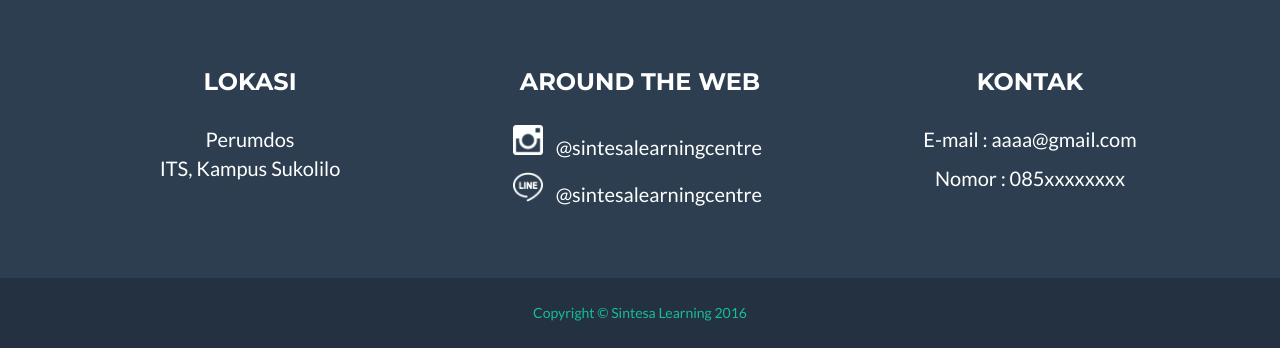
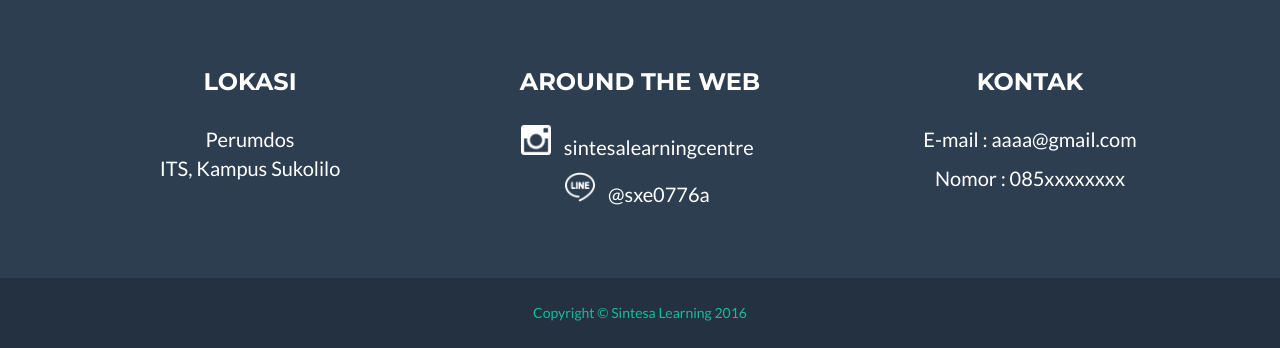
Before and after one commit to aldibaihaqi/sintesa, a CodeIgniter app: page /sintesa/ in a window 1280 px wide. Shown: the part 3519-3867 px from the top of the page. Run offline with CodeIgniter, Linux system fonts and the light colour scheme; data comes from the database, SQL or seed files in the repository; some libraries are stand-ins or nearby versions.

Commit message:
Update footer.php

```diff
--- a/application/views/frontend/footer/footer.php
+++ b/application/views/frontend/footer/footer.php
@@ -31,17 +31,17 @@ $file_location = base_url()."assets/file/";
                                 <a href="#" class="btn-social btn-outline"><i class="fa fa-fw fa-dribbble"></i></a>
                             </li> -->
                             <li>
-                                <a class="btn-social"><img class="img-responsive" src="<?php echo $file_location;?>image/ig.png" alt=""></a>
+                                <a href="https://www.instagram.com/sintesalearningcentre" class="btn-social"><img class="img-responsive" src="<?php echo $file_location;?>image/ig.png" alt=""></a>
                             </li>
                             <li>
-                                <p>@sintesalearningcentre</p>
+                                <p>sintesalearningcentre</p>
                             </li>
                             <br>
                             <li>
                                 <a class="btn-social"><img class="img-responsive" src="<?php echo $file_location;?>image/line.png" alt=""></a>
                             </li>
                             <li>
-                                <p>@sintesalearningcentre</p>
+                                <p>@sxe0776a</p>
                             </li>
                         </ul>
                     </div>
```
